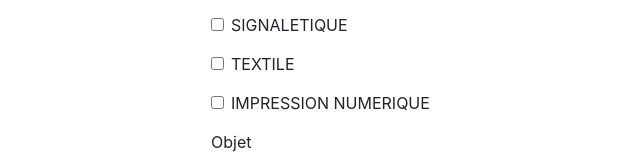
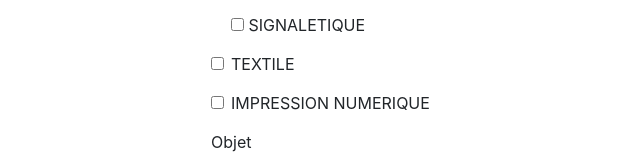
Before and after one commit to CTY-Webdesign/formtest, a plain HTML site: page index.html in a window 1280 px wide. Shown: the part 480-640 px from the top of the page, 109-749 px from the left. Drawn offline with nearby package versions, Linux system fonts and the light colour scheme.

Commit message:
test 1ere checkbox

```diff
--- a/index.html
+++ b/index.html
@@ -64,8 +64,8 @@
                 </div>
                 <div class="checkbox">
                   <div class="form-check">
-                    <input class="form-check-input"  name=case type="checkbox" value="" id="defaultCheck1">
-                    <label class="form-check-label" for="defaultCheck1">
+                    <input type="hidden" name="SIGNALETIQUE" value="no">
+                    <input type="checkbox" name="SIGNALETIQUE" id="SIGNALETIQUE" value="yes"/>
                       SIGNALETIQUE
                     </label>
                   </div>
```
